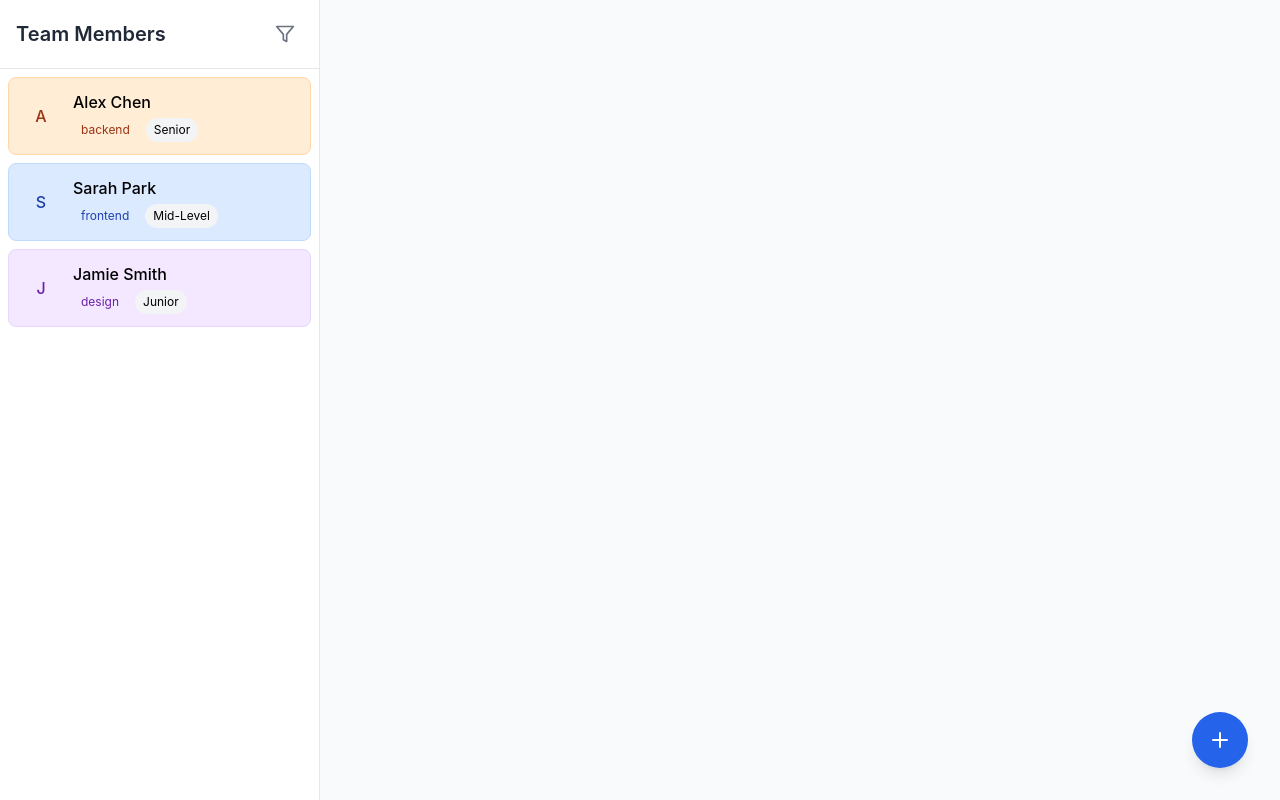
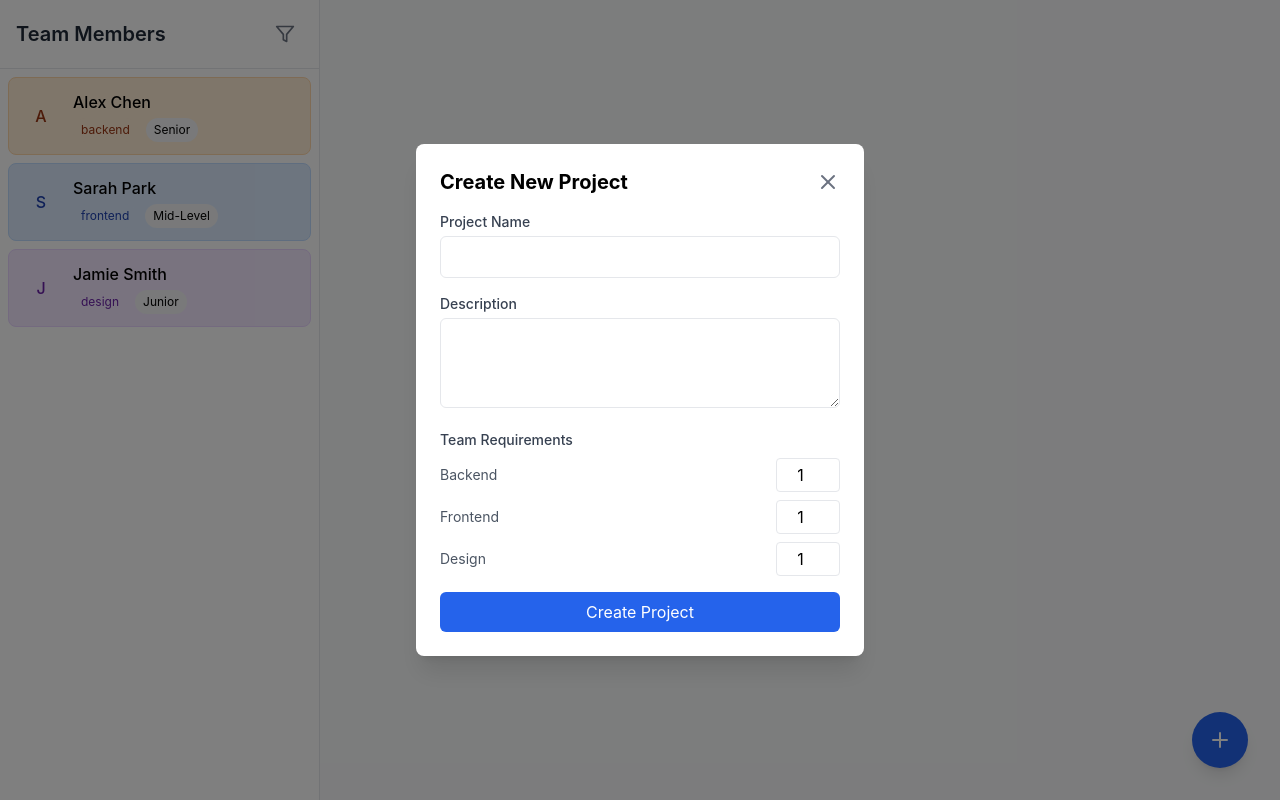
Before and after one commit to LilPak0/QuickAssign, a React (Create React App) app in the folder frontend/: page / in a window 1280 px wide. Both pictures are taken after a click on the button 1220 px from the left and 740 px from the top of the page. Built offline with nearby package versions, Linux system fonts and the light colour scheme.

Commit message:
created popup

```diff
--- /dev/null
+++ b/frontend/src/components/Project_popup.jsx
@@ -0,0 +1,101 @@
+import { useState } from 'react';
+import { FiX } from 'react-icons/fi';
+
+export function ProjectPopup({ isOpen, onClose, onSubmit }) {
+  const [project, setProject] = useState({
+    name: '',
+    description: '',
+    requirements: { backend: 1, frontend: 1, design: 1 }
+  });
+
+  const handleChange = (e) => {
+    const { name, value } = e.target;
+    setProject(prev => ({ ...prev, [name]: value }));
+  };
+
+  const handleRequirementChange = (role, value) => {
+    setProject(prev => ({
+      ...prev,
+      requirements: {
+        ...prev.requirements,
+        [role]: parseInt(value) || 0
+      }
+    }));
+  };
+
+  if (!isOpen) return null;
+
+  return (
+    <div className="fixed inset-0 bg-black bg-opacity-50 flex items-center justify-center z-50">
+      <div className="bg-white rounded-lg shadow-xl w-full max-w-md">
+        <form onSubmit={(e) => {
+          e.preventDefault();
+          onSubmit(project);
+        }}>
+          <div className="p-6">
+            <div className="flex justify-between items-center mb-4">
+              <h2 className="text-xl font-bold">Create New Project</h2>
+              <button
+                type="button"
+                onClick={onClose}
+                className="text-gray-500 hover:text-gray-700"
+              >
+                <FiX size={24} />
+              </button>
+            </div>
+
+            <div className="space-y-4">
+              <div>
+                <label className="block text-sm font-medium text-gray-700 mb-1">Project Name</label>
+                <input
+                  type="text"
+                  name="name"
+                  value={project.name}
+                  onChange={handleChange}
+                  className="w-full p-2 border rounded-md"
+                  required
+                />
+              </div>
+
+              <div>
+                <label className="block text-sm font-medium text-gray-700 mb-1">Description</label>
+                <textarea
+                  name="description"
+                  value={project.description}
+                  onChange={handleChange}
+                  className="w-full p-2 border rounded-md"
+                  rows="3"
+                />
+              </div>
+
+              <div>
+                <h3 className="text-sm font-medium text-gray-700 mb-2">Team Requirements</h3>
+                <div className="space-y-2">
+                  {Object.entries(project.requirements).map(([role, count]) => (
+                    <div key={role} className="flex items-center justify-between">
+                      <span className="capitalize text-sm text-gray-600">{role}</span>
+                      <input
+                        type="number"
+                        min="0"
+                        value={count}
+                        onChange={(e) => handleRequirementChange(role, e.target.value)}
+                        className="w-16 p-1 border rounded text-center"
+                      />
+                    </div>
+                  ))}
+                </div>
+              </div>
+
+              <button
+                type="submit"
+                className="w-full bg-blue-600 text-white py-2 rounded-md hover:bg-blue-700 mt-4"
+              >
+                Create Project
+              </button>
+            </div>
+          </div>
+        </form>
+      </div>
+    </div>
+  );
+}
--- a/frontend/src/pages/Dashboard.jsx
+++ b/frontend/src/pages/Dashboard.jsx
@@ -1,8 +1,10 @@
 import { useState } from 'react';
 import { FiFilter, FiPlus } from 'react-icons/fi';
+import { ProjectPopup } from '../components/Project_popup';
 
 export default function DashBoard() {
   const [showFilters, setShowFilters] = useState(false);
+  const [isPopupOpen, setIsPopupOpen] = useState(false);
 
   // Mock team data
   const teamMembers = [
@@ -16,6 +18,12 @@ export default function DashBoard() {
     backend: { bg: 'bg-orange-100', text: 'text-orange-800', border: 'border-orange-200' },
     frontend: { bg: 'bg-blue-100', text: 'text-blue-800', border: 'border-blue-200' },
     design: { bg: 'bg-purple-100', text: 'text-purple-800', border: 'border-purple-200' }
+  };
+
+  const handleSubmitProject = (projectData) => {
+    console.log('New project created:', projectData);
+    // Here you would typically send the data to your backend
+    setIsPopupOpen(false); // Close the popup after submission
   };
 
   return (
@@ -98,12 +106,18 @@ export default function DashBoard() {
       <div className="flex-1 relative">
         {/* Add Project Button */}
         <button
-          onClick={() => console.log('Add project clicked')}
+          onClick={() => setIsPopupOpen(true)}
           className="fixed bottom-8 right-8 w-14 h-14 bg-blue-600 rounded-full shadow-lg hover:bg-blue-700 flex items-center justify-center text-white transition-transform hover:scale-105"
         >
           <FiPlus size={24} />
         </button>
       </div>
+      {/* Project Popup Component */}
+      <ProjectPopup
+        isOpen={isPopupOpen}
+        onClose={() => setIsPopupOpen(false)}
+        onSubmit={handleSubmitProject}
+      />
     </div>
   );
 }
```
